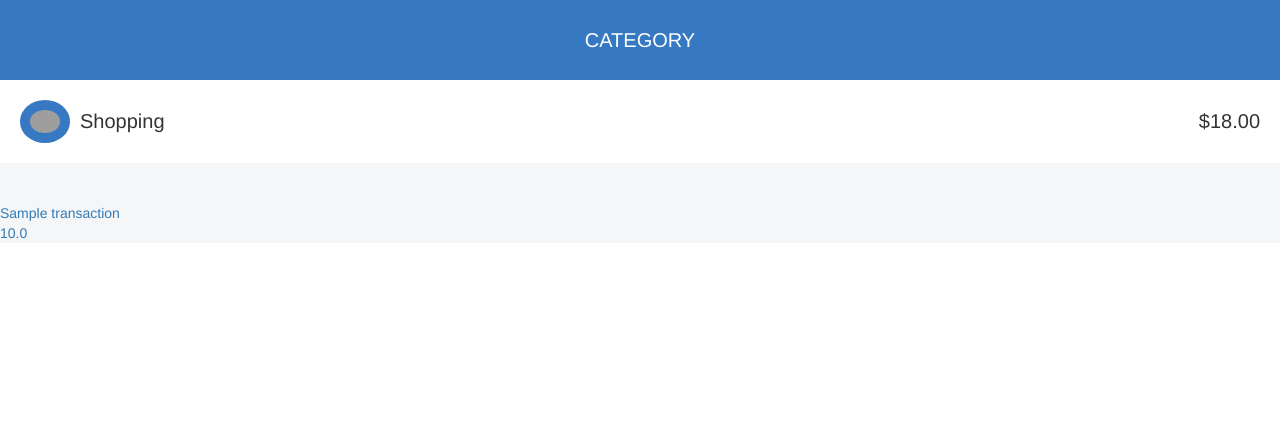
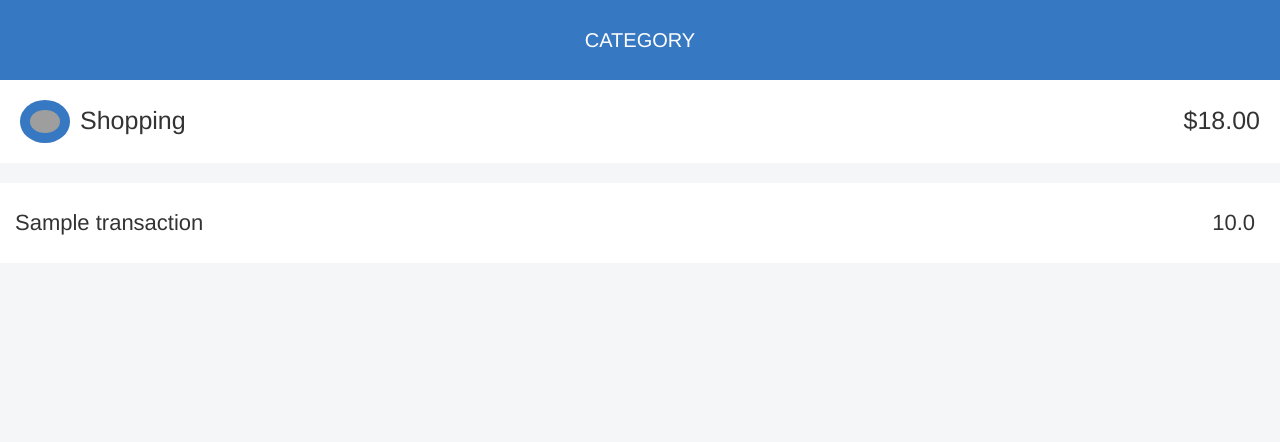
Before and after one commit to RaoAkif/BudgetApp, a Rails app: page /categories/1 in a window 1280 px wide. Shown: the top 442 px of the page. Run offline with Rails 7, Linux system fonts and the light colour scheme; data comes from the database, SQL or seed files in the repository; tables that the repository leaves empty hold one stand-in row (Sample ...); style sheets or scripts are compiled from the project's sources; some libraries are stand-ins or nearby versions; some web fonts are replaced; grey boxes are pictures that could not be loaded.

Commit message:
Add transaction styling

```diff
--- a/app/assets/stylesheets/application.scss
+++ b/app/assets/stylesheets/application.scss
@@ -199,7 +199,7 @@ form {
   width: 100%;
   justify-content: space-between;
   background-color: white;
-  font-size: 20px;
+  font-size: 25px;
 }
 
 .transaction-header > * {
@@ -221,3 +221,20 @@ form {
   background: $default-bg;
   height: 20px;
 }
+
+.a-transaction {
+  height: 10vh;
+  background: white;
+  display: flex;
+  justify-content: space-between;
+  align-items: center;
+  padding-left: 15px;
+  padding-right: 15px;
+  font-size: 22px;
+  margin-bottom: 10px;
+}
+
+.a-transaction > * {
+  padding-right: 10px;
+  background: white;
+}
--- a/app/views/categories/show.html.erb
+++ b/app/views/categories/show.html.erb
@@ -14,9 +14,7 @@
 </div>
 <div class="blank-div"></div>
 
-<div style="margin-top: 20px; height: 30vh; background: white">
   <%= render 'transactions/transaction' %>
+
+<%= link_to "Add a Transaction", new_category_transaction_path(@category), class: "btn login-btn bottom-button" %>
 </div>
-
-<div><%= link_to "Add a Transaction", new_category_transaction_path(@category), class: "btn login-btn bottom-button" %></div>
-</div>
--- a/app/views/transactions/_form.html.erb
+++ b/app/views/transactions/_form.html.erb
@@ -1,13 +1,13 @@
+<div>
   <%= form_with(model: [@category, @transaction]) do |form| %>
     <div class="field">
       <%= form.text_field :name, value: @transaction.name, placeholder: "Name", required: true, class: "form-field" %>
     </div>
-
     <div class="field">
       <%= form.text_field :amount, value: @transaction.amount, placeholder: "Amount", type: "float", required: true, class: "form-field" %>
     </div>
-
     <div class="actions pt-30">
       <%= form.submit "Add Transaction", class: "btn login-btn" %>
     </div>
   <% end %>
+</div>
--- a/app/views/transactions/_transaction.html.erb
+++ b/app/views/transactions/_transaction.html.erb
@@ -1,10 +1,8 @@
 <% @transactions.each do |transaction| %>
-  <%= link_to 'transaction' do %>
-    <div>
-      <div>
-        <div><%= transaction.name %></div>
-        <div><%= transaction.amount %></div>
-      </div>
+  <div>
+    <div class="a-transaction">
+      <div><%= transaction.name %></div>
+      <div><%= transaction.amount %></div>
     </div>
-  <% end %>
+  </div>
 <% end %>
```
Lines whose indentation alone changed are shown as unchanged.
